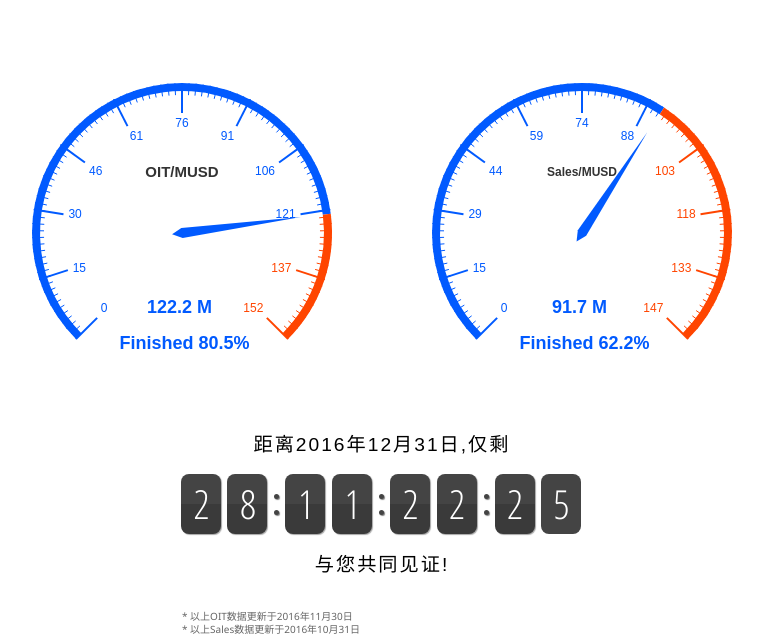
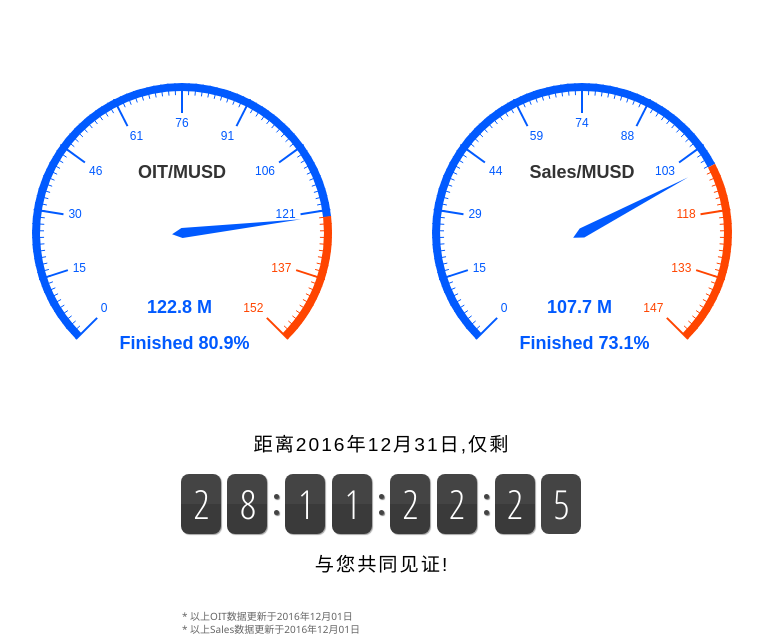
Before and after one commit to task2016/task2016.github.com, a plain HTML site: page index.html in a window 1280 px wide. Shown: the part 273-913 px from the top of the page, without its empty margins (258-1021 px from the left). Drawn offline with Linux system fonts and the light colour scheme.

Commit message:
modify data

```diff
--- a/index.html
+++ b/index.html
@@ -34,13 +34,13 @@
 <script type="text/javascript">
     // 基于准备好的dom，初始化echarts图表
     var myChart = echarts.init(document.getElementById('main'));
-    var a_rate = 0.805
     var a_max = 151.8
-    var a_value = 122.2
+    var a_value = 122.8
+    var a_rate = a_value / a_max
 
-    var b_rate = 0.622
     var b_max = 147.4
-    var b_value = 91.7
+    var b_value = 107.7
+    var b_rate = b_value / b_max
 
     var option = {
         tooltip : {
@@ -67,12 +67,12 @@
                     splitNumber: 10,   // 每份split细分多少段
                     length :12,        // 属性length控制线长
                     lineStyle: {       // 属性lineStyle控制线条样式
-                        color: 'auto'
+                        color: 'auto',
                     }
                 },
                 axisLabel: {           // 坐标轴文本标签，详见axis.axisLabel
                     textStyle: {       // 其余属性默认使用全局文本样式，详见TEXTSTYLE
-                        color: 'auto'
+                        color: 'auto',
                     },
                     formatter:function(val) {
                         return val.toFixed(0);
@@ -82,7 +82,7 @@
                     show: true,        // 默认显示，属性show控制显示与否
                     length :30,         // 属性length控制线长
                     lineStyle: {       // 属性lineStyle（详见lineStyle）控制线条样式
-                        color: 'auto'
+                        color: 'auto',
                     }
                 },
                 pointer : {
@@ -92,12 +92,13 @@
                     show : true,
                     offsetCenter: [0, '-40%'],       // x, y，单位px
                     textStyle: {       // 其余属性默认使用全局文本样式
-                        fontWeight: 'bolder'
+                        fontWeight: 'bolder',
+                        fontSize: 18,
                     }
                 },
                 detail : {
                     offsetCenter: [0, '62%'],
-                    formatter:'{value} M \n\n Finished 80.5%',
+                    formatter:'{value} M \n\n Finished 80.9%',
                     textStyle: {       // 其余属性默认使用全局文本样式
                         color: '#015AFF',
                         fontWeight: 'bolder',
@@ -148,12 +149,12 @@
                     offsetCenter: [0, '-40%'],       // x, y，单位px
                     textStyle: {       // 其余属性默认使用全局文本样式
                         fontWeight: 'bolder',
-                        fontSize: 12
+                        fontSize: 18
                     }
                 },
                 detail : {
                     offsetCenter: [0, '62%'],
-                    formatter:'{value} M \n\n Finished 62.2%',
+                    formatter:'{value} M \n\n Finished 73.1%',
                     textStyle: {       // 其余属性默认使用全局文本样式
                         color: '#015AFF',
                         fontWeight: 'bolder',
@@ -188,7 +189,7 @@ var note = $('#note'),
     $('#countdown').countdown({
         timestamp   : ts,
         callback    : function(days, hours, minutes, seconds){
-            var message = "<br /> * 以上OIT数据更新于2016年11月30日 <br /> * 以上Sales数据更新于2016年10月31日";
+            var message = "<br /> * 以上OIT数据更新于2016年12月01日 <br /> * 以上Sales数据更新于2016年12月01日";
             // message += days + "天";
             // message += hours + "时" + ", ";
             // message += minutes + "分";
```
